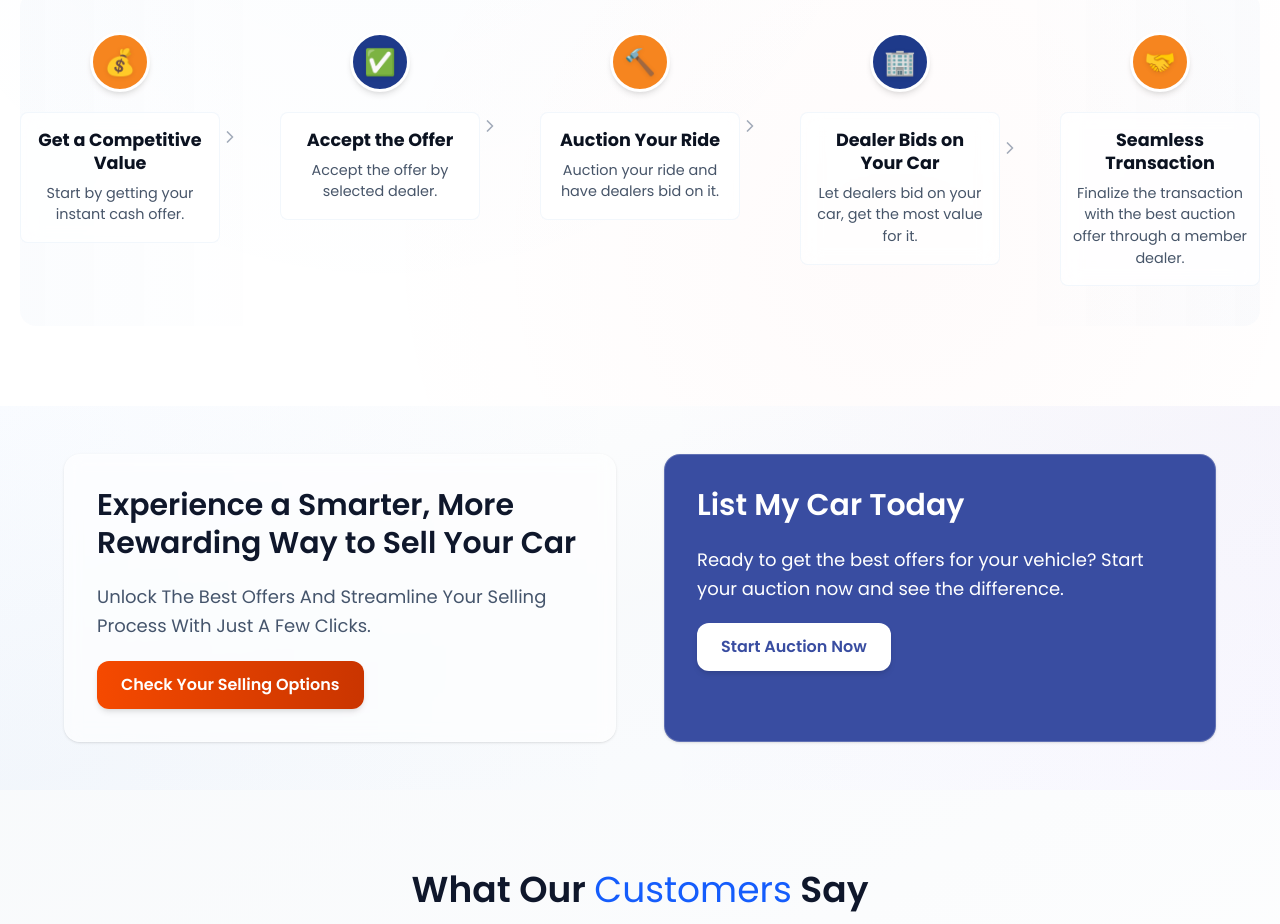
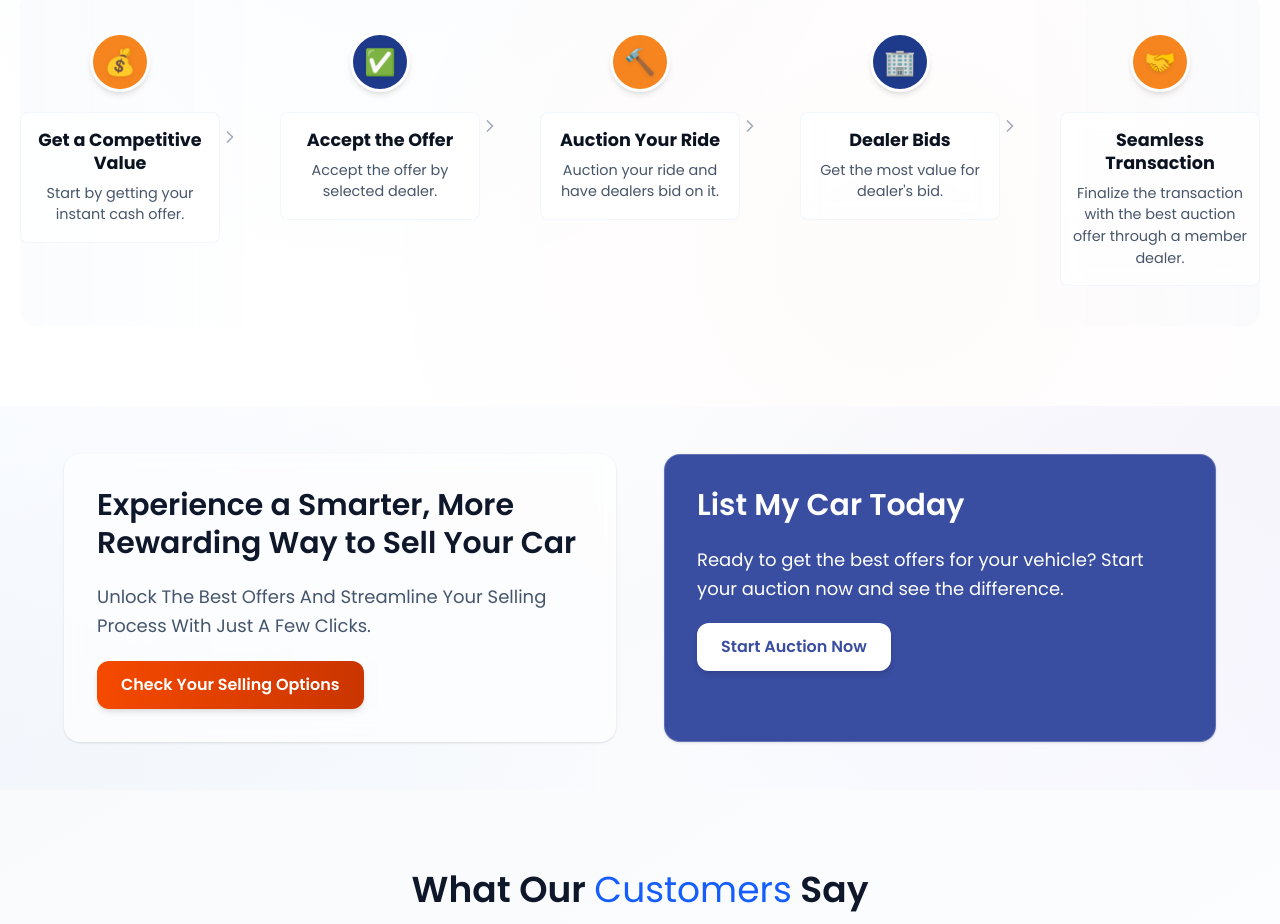
Before and after one commit to Ritesh-netzoptimize/amacar-revamped, a React (Vite) app: page / in a window 1280 px wide. Shown: the part 4040-4964 px from the top of the page. Built offline with nearby package versions, Linux system fonts and the light colour scheme.

Commit message:
Fixed mileage input

```diff
--- a/src/Pages/AuctionPage.jsx
+++ b/src/Pages/AuctionPage.jsx
@@ -61,8 +61,8 @@ export default function AuctionPage() {
     const allValid = completedCount === Object.keys(values).length
 
     function handleChange(key, raw) {
-        const v = key === "mileage" ? raw.replace(/[^0-9]/g, "") : raw
-        setValues((prev) => ({ ...prev, [key]: v }))
+            let v = key === "mileage" ? raw.replace(/[^0-9]/g, "").substring(0, 7) : raw
+            setValues((prev) => ({ ...prev, [key]: v }))
     }
 
     function handleBlur(key) {
@@ -229,7 +229,7 @@ export default function AuctionPage() {
                                                     <div className="relative">
                                                         <input
                                                             type={type}
-                                                            value={key === "mileage" && value ? Number(value).toLocaleString() : value}
+                                                            value={key === "mileage" && value ? Number(value) : value}
                                                             onChange={(e) => handleChange(key, e.target.value)}
                                                             onBlur={() => handleBlur(key)}
                                                             placeholder={placeholder}
--- a/src/components/Home/WinWinAmacar/WinWinAmacar.jsx
+++ b/src/components/Home/WinWinAmacar/WinWinAmacar.jsx
@@ -27,8 +27,8 @@ export default function WinWinAmacar() {
         },
         {
             id: 4,
-            title: "Dealer Bids on Your Car",
-            description: "Let dealers bid on your car, get the most value for it.",
+            title: "Dealer Bids",
+            description: "Get the most value for dealer's bid.",
             icon: "🏢",
             color: "var(--accent)"
         },
```
